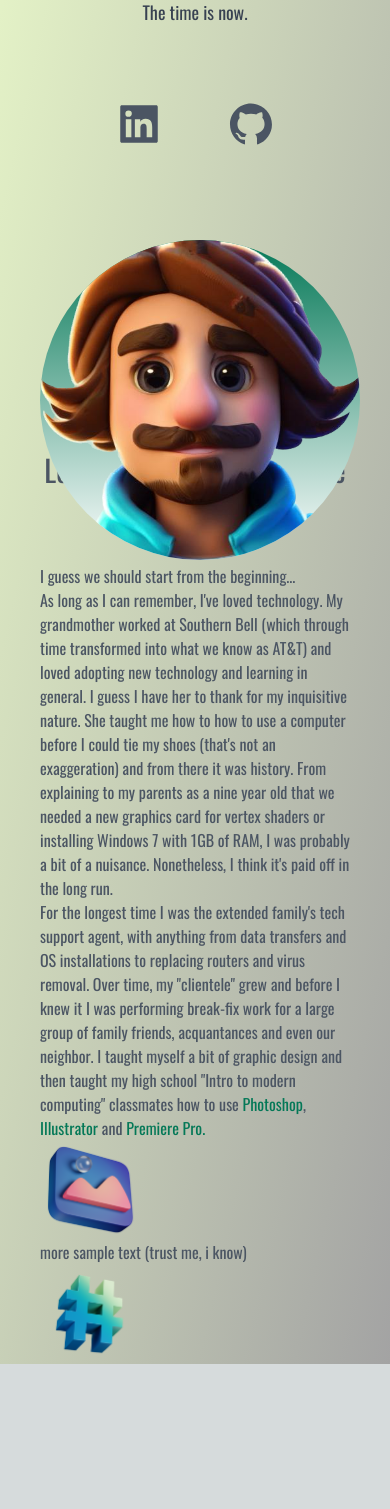
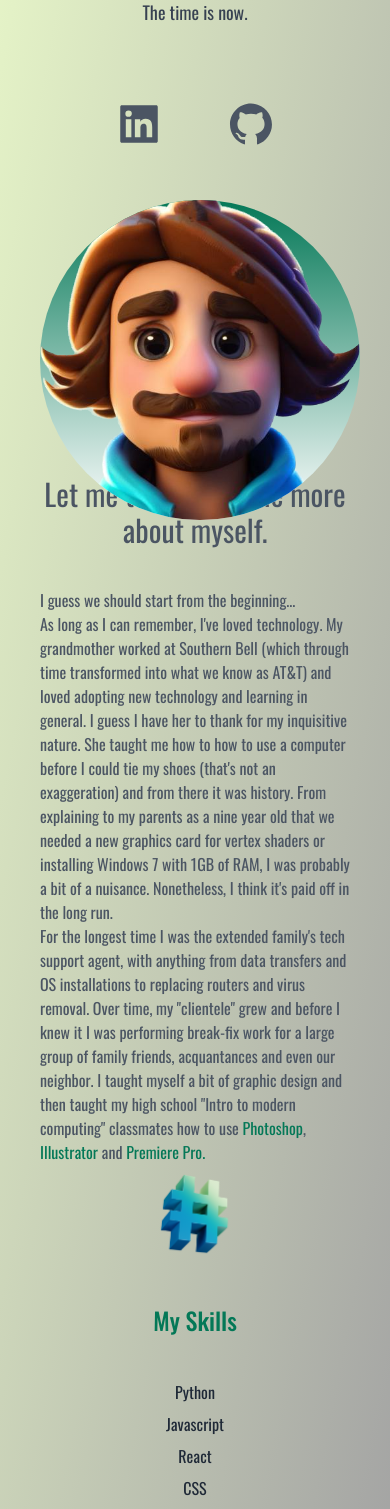
Before and after one commit to Apple-Deuce/react-portfolio, a Next.js app: page / in a window 390 px wide. Shown: the part 432-1941 px from the top of the page. Before the commit the page ends 1796 px from the top, so only its background shows below. Built offline with nearby package versions, Linux system fonts and the light colour scheme.

Commit message:
mobile format fix
minor changes to "My Skills" section and format fix for mobile browsers.

```diff
--- a/package.json
+++ b/package.json
@@ -11,9 +11,9 @@
   "dependencies": {
     "eslint": "8.35.0",
     "eslint-config-next": "13.2.1",
-    "next": "13.2.1",
-    "react": "18.2.0",
-    "react-dom": "18.2.0",
+    "next": "^13.2.1",
+    "react": "^18.2.0",
+    "react-dom": "^18.2.0",
     "react-icons": "^4.7.1"
   },
   "devDependencies": {
--- a/pages/index.js
+++ b/pages/index.js
@@ -27,7 +27,7 @@ export default function Home() {
             </nav>
             <div className="text-center p-10">
               <h2 className="font-oswald text-5xl py-2 text-emerald-900">Dustin Long</h2>
-              <h3 className="font-oswald font-medium py-2">Fullstack/DevOps Engineer</h3>
+              <h3 className="font-oswald font-medium py-2">Fullstack Engineer</h3>
               <p className="font-oswald text-lg py-5 leading-8 text-gray-700">
                 Using a business-minded approach to empower and enable your team to usher in a new era of innovation. The time is now.
               </p>
@@ -36,11 +36,12 @@ export default function Home() {
               <AiFillLinkedin />
               <AiFillGithub />
             </div>
-            <div className="relative mx-auto bg-gradient-to-b from-emerald-700 to-white rounded-full w-80 h-80 mt-20 overflow-hidden">
-               <Image src={avatar} layout="fill" objectFit="cover"/>
+            <div className="relative mx-auto bg-gradient-to-b from-emerald-700 to-white rounded-full w-80 h-80 mt-10 overflow-hidden"
+            style={{ojectFit:"contain"}}>
+               <Image src={avatar} />
             </div>
         </section>
-        <section className="font-oswald text-gray-600">
+        <section className="font-oswald text-gray-600 pt-6">
           <div>
             <h2 className="text-3xl py-10 text-center">Let me tell you a little more about myself.</h2>
             <h3>
@@ -54,12 +55,19 @@ export default function Home() {
             </p>
           </div>
           <div>
-            <div className="">
+            <div className="text-center">
+              <div style={{
+                display:"flex",
+                justifyContent: "center",
+              }}><Image src={code} width={100}/></div>
+              <h3 className="text-2xl font-medium text-emerald-700 py-10">
+                My Skills
+              </h3>
+              <p className="text-gray-800 py-1">Python</p>
+              <p className="text-gray-800 py-1">Javascript</p>
+              <p className="text-gray-800 py-1">React</p>
+              <p className="text-gray-800 py-1">CSS</p>
               <Image src={design} width={100}/>
-              <h3>
-                more sample text (trust me, i know)
-              </h3>
-              <Image src={code} width={100}/>
             </div>
           </div>
         </section>
```
Also changed, not shown: 1 other file (tests, documents, lock files or other folders).
